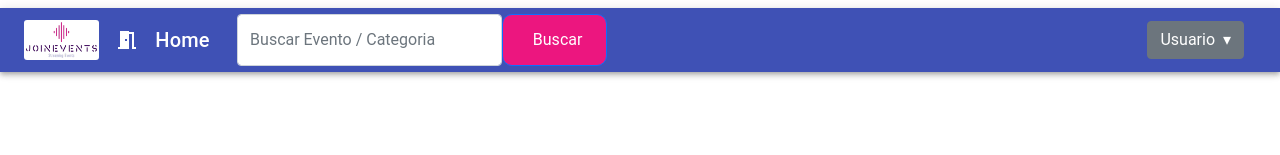
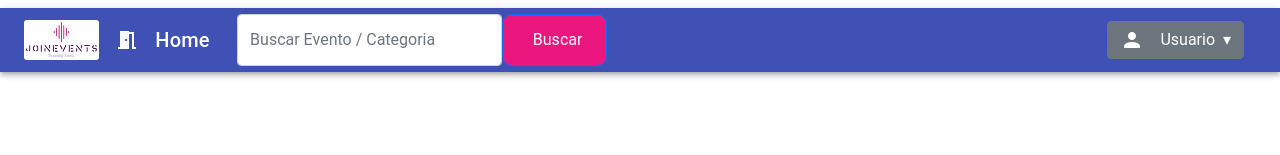
Before and after one commit to krashove/JoinEvents, a React (Create React App) app in the folder feJoinEvents/: page / in a window 1280 px wide. Shown: the top 155 px of the page. Built offline with nearby package versions, Linux system fonts and the light colour scheme.

Commit message:
Iconoo user

```diff
--- a/feJoinEvents/src/components/navibar.js
+++ b/feJoinEvents/src/components/navibar.js
@@ -16,8 +16,7 @@ import { makeStyles } from "@material-ui/core/styles";
 import MeetingRoomIcon from "@material-ui/icons/MeetingRoom";
 import Toolbar from "@material-ui/core/Toolbar";
 import Typography from "@material-ui/core/Typography";
-import Row from "react-bootstrap/esm/Row";
-import Col from "react-bootstrap/esm/Col";
+import PersonIcon from "@material-ui/icons/Person";
 
 const useStyles = makeStyles((theme) => ({
   icon: {
@@ -68,6 +67,7 @@ function Navibar() {
                     id="dropdown-button-dark-example1"
                     variant="secondary"
                   >
+                    <PersonIcon className={classes.icon} />
                     Usuario &nbsp;▾
                   </Dropdown.Toggle>
 
```
